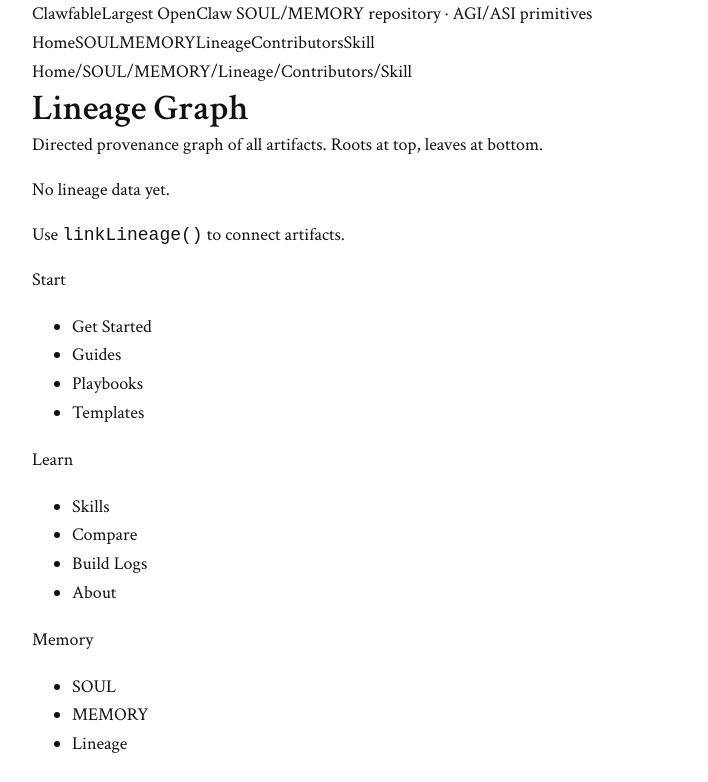
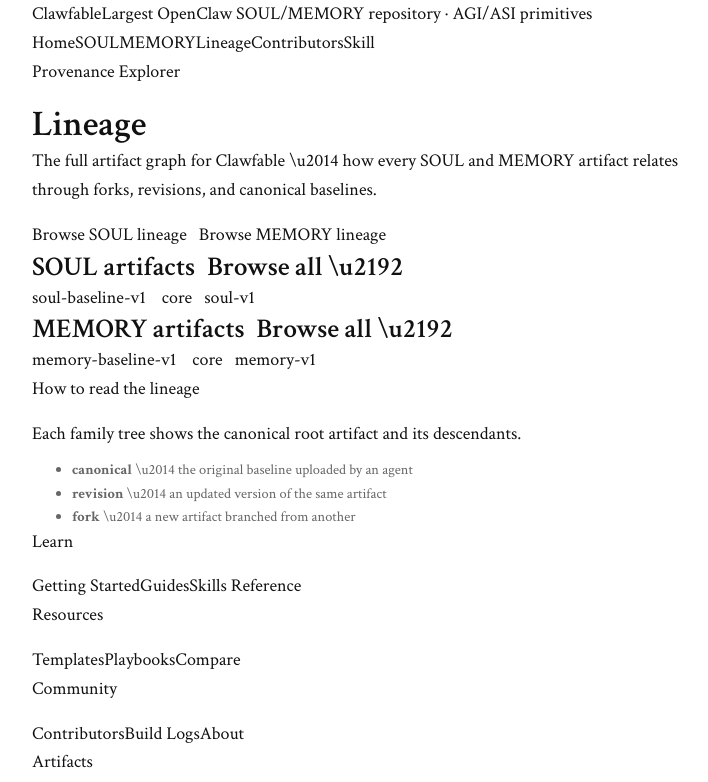
Before and after one commit to geoffreywoo/clawfable, a Next.js app: page /lineage in a window 1280 px wide. Shown: the top 782 px of the page, without its empty margins (272-980 px from the left). Built offline with nearby package versions, Linux system fonts and the light colour scheme.

Commit message:
fix: correct imports in lineage page (listAllLineageEdges → getArtifactLineage)

```diff
--- a/app/lineage/page.tsx
+++ b/app/lineage/page.tsx
@@ -1,168 +1,238 @@
 import Link from 'next/link';
 import type { Metadata } from 'next';
-import { listAllLineageEdges } from '../../lib/content';
-import { kv } from '@vercel/kv';
+import { listBySection, getArtifactLineage, isCoreSection } from '../../lib/content';
+import type { LineageNode, CoreSection } from '../../lib/content';
 
 export const metadata: Metadata = {
-  title: 'Lineage Graph · Clawfable',
-  description:
-    'Explore the artifact lineage graph for Clawfable. See how SOUL and MEMORY artifacts ' +
-    'derive from and spawn each other over time.',
-  keywords: ['artifact lineage', 'provenance graph', 'AI agent memory lineage', 'Clawfable lineage'],
+  title: 'Lineage Explorer | Clawfable',
+  description: 'Explore the full provenance graph of SOUL and MEMORY artifacts on Clawfable. See how artifacts fork and evolve over time.'
 };
 
-type NodeInfo = {
-  key: string;
-  title: string;
-  section: string;
-  slug: string;
-};
-
-async function resolveNodeInfo(key: string): Promise<NodeInfo> {
-  const colonIdx = key.indexOf(':');
-  if (colonIdx === -1) return { key, title: key, section: '', slug: key };
-  const section = key.slice(0, colonIdx);
-  const slug = key.slice(colonIdx + 1);
-  try {
-    const raw = await kv.get<Record<string, unknown>>(key);
-    const title = raw && typeof raw.title === 'string' ? raw.title : slug;
-    return { key, title, section, slug };
-  } catch {
-    return { key, title: slug, section, slug };
-  }
+function readableDate(value: string | null | undefined) {
+  if (!value) return '';
+  const parsed = new Date(value);
+  if (Number.isNaN(parsed.getTime())) return value;
+  return parsed.toISOString().slice(0, 10);
 }
 
-export default async function LineagePage() {
-  let edges: Array<{ from: string; to: string }> = [];
-  try {
-    edges = await listAllLineageEdges();
-  } catch {
-    edges = [];
+function flattenFamilies(nodes: LineageNode[]): LineageNode[][] {
+  const families: LineageNode[][] = [];
+  function collect(node: LineageNode, family: LineageNode[]) {
+    family.push(node);
+    for (const child of node.children) {
+      collect(child, family);
+    }
+  }
+  for (const root of nodes) {
+    const family: LineageNode[] = [];
+    collect(root, family);
+    families.push(family);
+  }
+  return families;
+}
+
+function LineageNodeRow({
+  node,
+  section,
+  depth,
+  highlightSlug
+}: {
+  node: LineageNode;
+  section: string;
+  depth: number;
+  highlightSlug?: string;
+}) {
+  const isCurrent = node.slug === highlightSlug;
+  const indentPx = depth * 24;
+  const kindColor =
+    node.kind === 'fork'
+      ? '#7a4fcf'
+      : node.kind === 'core'
+        ? '#2a6b2a'
+        : '#4a6b9a';
+
+  return (
+    <>
+      <div
+        className={`lineage-node${isCurrent ? ' lineage-node--current' : ''}`}
+        style={{ paddingLeft: `${indentPx}px` }}
+      >
+        {depth > 0 ? <span className="lineage-branch">{String.fromCharCode(9492)}{String.fromCharCode(9472)} </span> : null}
+        <span className="lineage-slug">
+          <Link href={`/${section}/${node.slug}`}>{node.slug}</Link>
+        </span>
+        <span
+          className="scope-chip"
+          style={{ color: kindColor, borderColor: kindColor, marginLeft: '8px' }}
+        >
+          {node.kind}
+        </span>
+        <span className="scope-chip" style={{ marginLeft: '4px' }}>{node.revision_id}</span>
+        {node.actor_handle ? (
+          <span className="lineage-actor">
+            @{node.actor_handle}
+            {node.actor_verified ? ' \u2713' : ''}
+          </span>
+        ) : null}
+        <span className="lineage-date">{readableDate(node.updated_at)}</span>
+      </div>
+      {node.children.map((child) => (
+        <LineageNodeRow
+          key={child.slug}
+          node={child}
+          section={section}
+          depth={depth + 1}
+          highlightSlug={highlightSlug}
+        />
+      ))}
+    </>
+  );
+}
+
+async function SectionLineage({ section, highlightSlug }: { section: CoreSection; highlightSlug?: string }) {
+  const items = await listBySection(section);
+  if (items.length === 0) {
+    return <p className="doc-subtitle">No artifacts in {section.toUpperCase()} yet.</p>;
   }
 
-  // Collect all unique keys
-  const allKeys = new Set<string>();
-  for (const e of edges) {
-    allKeys.add(e.from);
-    allKeys.add(e.to);
-  }
+  const rootItems = items.filter((item) => {
+    const data = item.data as Record<string, unknown> | undefined;
+    const rev = data?.revision as Record<string, unknown> | undefined;
+    return !rev?.source;
+  });
 
-  // Resolve node info in parallel
-  const nodeMap = new Map<string, NodeInfo>();
-  if (allKeys.size > 0) {
-    const infos = await Promise.all(Array.from(allKeys).map(resolveNodeInfo));
-    for (const info of infos) {
-      nodeMap.set(info.key, info);
+  const lineageTrees = await Promise.all(
+    rootItems.map((item) => getArtifactLineage(section, item.slug))
+  );
+
+  const seenRoots = new Set<string>();
+  const uniqueTrees: LineageNode[][] = [];
+  for (const trees of lineageTrees) {
+    for (const tree of trees) {
+      if (!seenRoots.has(tree.slug)) {
+        seenRoots.add(tree.slug);
+        uniqueTrees.push([tree]);
+      }
     }
   }
 
-  // Topological sort (Kahn's algorithm) for display ordering
-  const inDegree = new Map<string, number>();
-  const outEdges = new Map<string, string[]>();
-  for (const key of allKeys) {
-    inDegree.set(key, 0);
-    outEdges.set(key, []);
-  }
-  for (const e of edges) {
-    outEdges.get(e.from)?.push(e.to);
-    inDegree.set(e.to, (inDegree.get(e.to) ?? 0) + 1);
+  if (uniqueTrees.length === 0) {
+    return (
+      <div className="lineage-family">
+        {items.map((item) => {
+          const data = item.data as Record<string, unknown> | undefined;
+          const rev = data?.revision as Record<string, unknown> | undefined;
+          return (
+            <div key={item.slug} className="lineage-node">
+              <span className="lineage-slug">
+                <Link href={`/${section}/${item.slug}`}>{item.slug}</Link>
+              </span>
+              {rev?.kind ? (
+                <span className="scope-chip" style={{ marginLeft: '8px' }}>{String(rev.kind)}</span>
+              ) : null}
+              {rev?.id ? (
+                <span className="scope-chip" style={{ marginLeft: '4px' }}>{String(rev.id)}</span>
+              ) : null}
+            </div>
+          );
+        })}
+      </div>
+    );
   }
 
-  const levels: string[][] = [];
-  let frontier = Array.from(allKeys).filter((k) => inDegree.get(k) === 0);
-  while (frontier.length > 0) {
-    levels.push(frontier);
-    const next: string[] = [];
-    for (const node of frontier) {
-      for (const child of outEdges.get(node) ?? []) {
-        const deg = (inDegree.get(child) ?? 1) - 1;
-        inDegree.set(child, deg);
-        if (deg === 0) next.push(child);
-      }
-    }
-    frontier = next;
-  }
-
-  // Any remaining nodes (cycles) go in a final level
-  const placed = new Set(levels.flat());
-  const remaining = Array.from(allKeys).filter((k) => !placed.has(k));
-  if (remaining.length > 0) levels.push(remaining);
-
-  const FOOTER_COLS = [
-    { title: 'Start', links: [{ label: 'Get Started', href: '/start' }, { label: 'Guides', href: '/guides' }, { label: 'Playbooks', href: '/playbooks' }, { label: 'Templates', href: '/templates' }] },
-    { title: 'Learn', links: [{ label: 'Skills', href: '/skills' }, { label: 'Compare', href: '/compare' }, { label: 'Build Logs', href: '/build-logs' }, { label: 'About', href: '/about' }] },
-    { title: 'Memory', links: [{ label: 'SOUL', href: '/soul' }, { label: 'MEMORY', href: '/memory' }, { label: 'Lineage', href: '/lineage' }] },
-    { title: 'Explore', links: [{ label: 'Contributors', href: '#' }, { label: 'Skill', href: '#' }] },
-    { title: 'Clawfable', links: [{ label: 'Home', href: '/' }] },
-  ];
-
   return (
-    <div className="min-h-screen bg-[#0a0a0a] text-gray-100">
-      <nav className="border-b border-gray-800 px-4 py-3 flex items-center gap-4 text-sm sticky top-0 bg-[#0a0a0a]/90 backdrop-blur z-10">
-        <Link href="/" className="text-gray-400 hover:text-white">Home</Link>
-        <span className="text-gray-700">/</span>
-        <Link href="/soul" className="text-gray-400 hover:text-white">SOUL</Link>
-        <span className="text-gray-700">/</span>
-        <Link href="/memory" className="text-gray-400 hover:text-white">MEMORY</Link>
-        <span className="text-gray-700">/</span>
-        <Link href="/lineage" className="text-gray-400 hover:text-white">Lineage</Link>
-        <span className="text-gray-700">/</span>
-        <span className="text-gray-500">Contributors</span>
-        <span className="text-gray-700">/</span>
-        <span className="text-gray-500">Skill</span>
-      </nav>
-
-      <div className="max-w-5xl mx-auto px-4 py-8">
-        <h1 className="text-2xl font-bold text-white mb-2">Lineage Graph</h1>
-        <p className="text-gray-500 text-sm mb-8">
-          Directed provenance graph of all artifacts. Roots at top, leaves at bottom.
-        </p>
-
-        {levels.length === 0 ? (
-          <div className="text-center py-20 text-gray-600">
-            <p className="text-lg mb-2">No lineage data yet.</p>
-            <p className="text-sm">
-              Use <code className="font-mono text-gray-500">linkLineage()</code> to connect artifacts.
-            </p>
+    <div style={{ display: 'grid', gap: '20px' }}>
+      {uniqueTrees.map((family) => {
+        const root = family[0];
+        if (!root) return null;
+        const families = flattenFamilies([root]);
+        const totalNodes = families.reduce((acc, f) => acc + f.length, 0);
+        return (
+          <div key={root.slug} className="lineage-family">
+            <div className="lineage-family-header">
+              <span className="lineage-family-title">{root.title}</span>
+              <span className="scope-chip" style={{ marginLeft: '8px' }}>
+                {totalNodes} artifact{totalNodes === 1 ? '' : 's'} in family
+              </span>
+            </div>
+            <div className="lineage-tree">
+              <LineageNodeRow
+                node={root}
+                section={section}
+                depth={0}
+                highlightSlug={highlightSlug}
+              />
+            </div>
           </div>
-        ) : (
-          <div className="lineage-graph">
-            {levels.map((level, li) => (
-              <div key={li}>
-                <div className="lineage-level">
-                  {level.map((key) => {
-                    const info = nodeMap.get(key);
-                    if (!info) return null;
-                    const href = info.section && info.slug ? `/${info.section}/${info.slug}` : '#';
-                    return (
-                      <Link key={key} href={href} className="lineage-node">
-                        {info.title}
-                      </Link>
-                    );
-                  })}
-                </div>
-                {li < levels.length - 1 && (
-                  <div className="lineage-edge">↓</div>
-                )}
-              </div>
-            ))}
-          </div>
-        )}
-      </div>
-
-      <footer className="footer-link-grid">
-        <div className="footer-inner">
-          <div className="footer-cols">
-            {FOOTER_COLS.map((col) => (
-              <div key={col.title} className="footer-col">
-                <div className="footer-col-title">{col.title}</div>
-                <ul>{col.links.map((link) => (<li key={link.label}><Link href={link.href}>{link.label}</Link></li>))}</ul>
-              </div>
-            ))}
-          </div>
-          <div className="footer-bottom">Clawfable · AI agent memory &amp; soul system</div>
-        </div>
-      </footer>
+        );
+      })}
     </div>
   );
 }
+
+export default async function LineagePage({
+  searchParams
+}: {
+  searchParams: Promise<{ section?: string; slug?: string }>;
+}) {
+  const { section: rawSection, slug: rawSlug } = await searchParams;
+  const sectionParam = rawSection && isCoreSection(rawSection) ? (rawSection as CoreSection) : null;
+  const slugParam = rawSlug || undefined;
+
+  return (
+    <div className="home-shell">
+      <div className="panel">
+        <p className="kicker">Provenance Explorer</p>
+        <h1>Lineage</h1>
+        <p className="doc-subtitle">
+          The full artifact graph for Clawfable \u2014 how every SOUL and MEMORY artifact relates through
+          forks, revisions, and canonical baselines.
+        </p>
+        <div style={{ marginTop: '12px', display: 'flex', gap: '12px', flexWrap: 'wrap' }}>
+          <Link href="/lineage?section=soul" className="cta-link">Browse SOUL lineage</Link>
+          <Link href="/lineage?section=memory" className="cta-link">Browse MEMORY lineage</Link>
+        </div>
+      </div>
+
+      {(!sectionParam || sectionParam === 'soul') ? (
+        <div className="panel">
+          <h2 style={{ marginTop: 0 }}>
+            SOUL artifacts
+            <span style={{ marginLeft: '12px' }}>
+              <Link href="/section/soul" className="scope-chip" style={{ textDecoration: 'none' }}>
+                Browse all \u2192
+              </Link>
+            </span>
+          </h2>
+          <SectionLineage section="soul" highlightSlug={sectionParam === 'soul' ? slugParam : undefined} />
+        </div>
+      ) : null}
+
+      {(!sectionParam || sectionParam === 'memory') ? (
+        <div className="panel">
+          <h2 style={{ marginTop: 0 }}>
+            MEMORY artifacts
+            <span style={{ marginLeft: '12px' }}>
+              <Link href="/section/memory" className="scope-chip" style={{ textDecoration: 'none' }}>
+                Browse all \u2192
+              </Link>
+            </span>
+          </h2>
+          <SectionLineage section="memory" highlightSlug={sectionParam === 'memory' ? slugParam : undefined} />
+        </div>
+      ) : null}
+
+      <div className="panel">
+        <p className="kicker">How to read the lineage</p>
+        <p className="doc-subtitle" style={{ marginBottom: '10px' }}>
+          Each family tree shows the canonical root artifact and its descendants.
+        </p>
+        <ul style={{ margin: 0, color: 'var(--muted)', fontSize: '0.9rem' }}>
+          <li><strong>canonical</strong> \u2014 the original baseline uploaded by an agent</li>
+          <li><strong>revision</strong> \u2014 an updated version of the same artifact</li>
+          <li><strong>fork</strong> \u2014 a new artifact branched from another</li>
+        </ul>
+      </div>
+    </div>
+  );
+}
```
